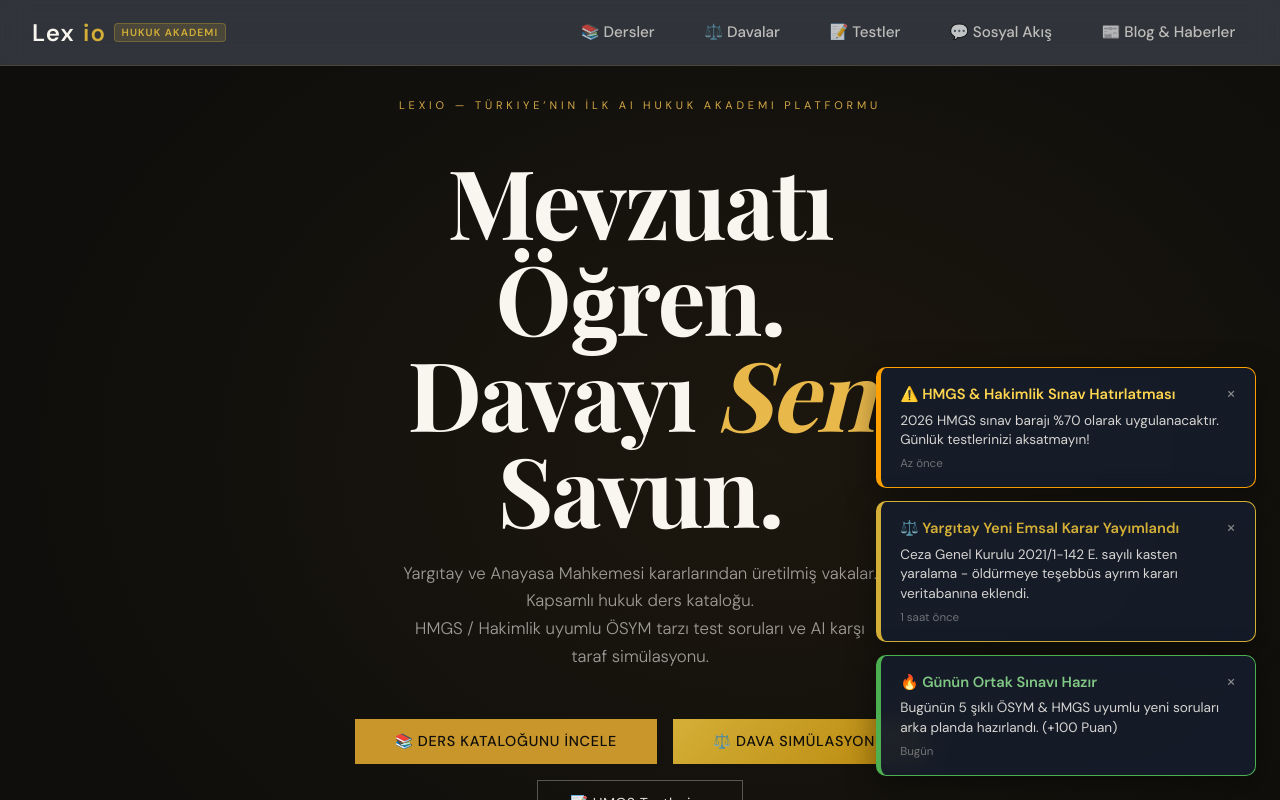
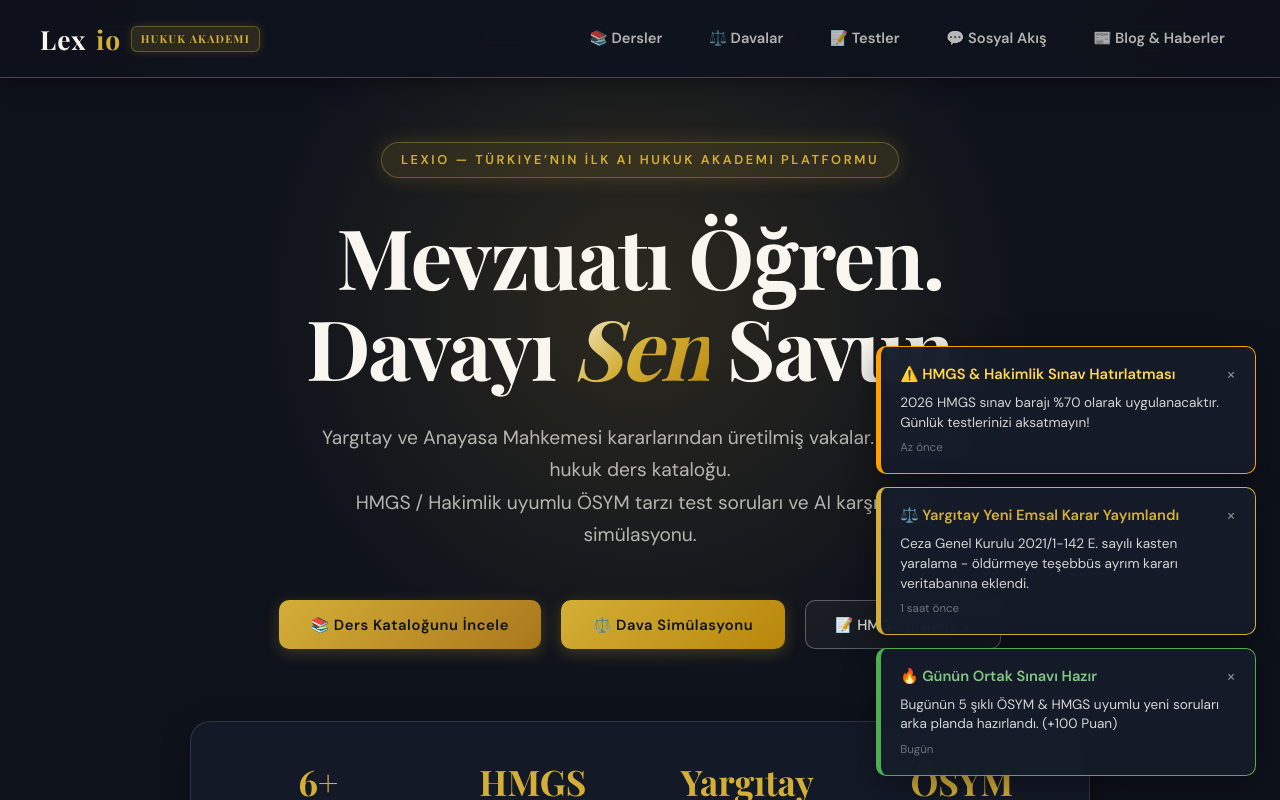
Before and after one commit to cynorra/lexio-android, a Next.js app: page / in a window 1280 px wide. Shown: the top 800 px of the page. Built offline with nearby package versions, Linux system fonts and the light colour scheme.

Commit message:
style: Upgrade UI aesthetics with luxury dark theme, glassmorphism, golden aura and smooth page transitions

```diff
--- a/styles/Landing.module.css
+++ b/styles/Landing.module.css
@@ -1,12 +1,12 @@
 .landing {
-  background: var(--ink);
-  color: var(--paper);
-  min-height: 100vh;
+  background: var(--bg-dark);
+  color: var(--ink-primary);
+  min-height: calc(100vh - 70px);
   display: flex;
   align-items: center;
   justify-content: center;
   text-align: center;
-  padding: 2rem;
+  padding: 4rem 1.5rem;
   position: relative;
   overflow: hidden;
 }
@@ -14,79 +14,114 @@
 .landing::before {
   content: '';
   position: absolute;
-  inset: 0;
-  background: radial-gradient(ellipse at 60% 40%, rgba(200,150,42,0.07) 0%, transparent 70%);
+  top: -20%;
+  left: 50%;
+  transform: translateX(-50%);
+  width: 800px;
+  height: 800px;
+  background: radial-gradient(circle, rgba(212, 175, 55, 0.15) 0%, rgba(14, 18, 27, 0) 70%);
   pointer-events: none;
+  animation: floatAnim 6s ease-in-out infinite;
 }
 
-.inner { position: relative; z-index: 1; max-width: 680px; }
+.inner {
+  position: relative;
+  z-index: 2;
+  max-width: 900px;
+  animation: fadeInUp 0.6s ease-out forwards;
+}
 
 .brandMark {
-  font-size: 11px;
-  letter-spacing: 0.35em;
+  display: inline-block;
+  background: rgba(212, 175, 55, 0.12);
+  border: 1px solid var(--border-gold);
+  padding: 0.4rem 1.2rem;
+  border-radius: 20px;
+  font-size: 0.8rem;
+  letter-spacing: 0.2em;
   text-transform: uppercase;
-  color: var(--gold2);
-  margin-bottom: 2.5rem;
-  opacity: 0.9;
+  color: var(--gold-primary);
+  margin-bottom: 2rem;
+  font-weight: 600;
+  box-shadow: 0 0 20px rgba(212, 175, 55, 0.2);
 }
 
 .title {
-  font-family: 'Playfair Display', serif;
-  font-size: clamp(3rem, 8vw, 6rem);
+  font-family: var(--font-serif);
+  font-size: clamp(2.8rem, 6.5vw, 5.2rem);
   font-weight: 700;
-  line-height: 1.0;
+  line-height: 1.1;
   letter-spacing: -0.02em;
-  margin-bottom: 1.5rem;
+  margin-bottom: 1.8rem;
+  color: #F9F6F0;
 }
 
 .title em {
   font-style: italic;
-  color: var(--gold2);
+  background: linear-gradient(135deg, #F9F6F0 0%, #D4AF37 50%, #B8860B 100%);
+  -webkit-background-clip: text;
+  background-clip: text;
+  color: transparent;
 }
 
 .sub {
-  font-size: 1.05rem;
-  font-weight: 300;
-  color: rgba(249,246,240,0.6);
-  max-width: 480px;
+  font-size: 1.2rem;
+  font-weight: 400;
+  color: var(--ink-secondary);
+  max-width: 650px;
   margin: 0 auto 3rem;
-  line-height: 1.65;
+  line-height: 1.7;
 }
 
 .ctaGroup {
   display: flex;
-  gap: 1rem;
+  gap: 1.25rem;
   justify-content: center;
   flex-wrap: wrap;
-  margin-bottom: 4rem;
+  margin-bottom: 4.5rem;
 }
 
 .statsRow {
   display: flex;
-  gap: 3rem;
+  gap: 2.5rem;
   justify-content: center;
-  padding-top: 2.5rem;
-  border-top: 1px solid rgba(249,246,240,0.1);
+  padding: 2rem 2.5rem;
+  background: var(--bg-dark-card);
+  backdrop-filter: blur(16px);
+  border: 1px solid var(--border-subtle);
+  border-radius: 20px;
+  box-shadow: 0 10px 30px rgba(0, 0, 0, 0.3);
 }
 
-.stat { text-align: center; }
+.stat {
+  text-align: center;
+  flex: 1;
+}
 
 .statNum {
-  font-family: 'Playfair Display', serif;
-  font-size: 2rem;
-  font-weight: 600;
-  color: var(--gold2);
+  font-family: var(--font-serif);
+  font-size: 2.2rem;
+  font-weight: 700;
+  color: var(--gold-primary);
 }
 
 .statLabel {
-  font-size: 0.72rem;
-  letter-spacing: 0.1em;
+  font-size: 0.78rem;
+  letter-spacing: 0.12em;
   text-transform: uppercase;
-  color: rgba(249,246,240,0.4);
-  margin-top: 4px;
+  color: var(--ink-muted);
+  margin-top: 6px;
+  font-weight: 600;
 }
 
-@media (max-width: 480px) {
-  .statsRow { gap: 1.5rem; }
-  .ctaGroup { flex-direction: column; align-items: center; }
+@media (max-width: 640px) {
+  .statsRow {
+    flex-direction: column;
+    gap: 1.5rem;
+    padding: 1.5rem;
+  }
+  .ctaGroup {
+    flex-direction: column;
+    align-items: stretch;
+  }
 }
--- a/styles/Navbar.module.css
+++ b/styles/Navbar.module.css
@@ -2,75 +2,93 @@
   display: flex;
   align-items: center;
   justify-content: space-between;
-  padding: 1rem 2rem;
-  background: rgba(14, 18, 27, 0.85);
-  backdrop-filter: blur(12px);
-  border-bottom: 1px solid rgba(212, 175, 55, 0.15);
+  padding: 1.1rem 2.5rem;
+  background: rgba(14, 18, 27, 0.88);
+  backdrop-filter: blur(20px);
+  -webkit-backdrop-filter: blur(20px);
+  border-bottom: 1px solid var(--border-gold);
   position: sticky;
   top: 0;
-  z-index: 100;
+  z-index: 1000;
+  box-shadow: 0 4px 20px rgba(0, 0, 0, 0.4);
 }
 
 .logo {
-  font-family: 'Cinzel', serif, var(--font-serif);
-  font-size: 1.5rem;
+  font-family: var(--font-serif);
+  font-size: 1.65rem;
   font-weight: 700;
   color: #F9F6F0;
   cursor: pointer;
-  letter-spacing: 0.05em;
+  letter-spacing: 0.04em;
   display: flex;
   align-items: center;
-  gap: 0.5rem;
+  gap: 0.6rem;
+  transition: transform 0.2s ease;
+}
+
+.logo:hover {
+  transform: scale(1.02);
 }
 
 .logo span {
-  color: #D4AF37;
+  color: var(--gold-primary);
 }
 
 .badge {
-  font-size: 0.65rem;
+  font-size: 0.68rem;
   background: rgba(212, 175, 55, 0.15);
-  color: #D4AF37;
-  border: 1px solid rgba(212, 175, 55, 0.3);
-  padding: 0.15rem 0.4rem;
-  border-radius: 4px;
+  color: var(--gold-primary);
+  border: 1px solid var(--border-gold);
+  padding: 0.2rem 0.55rem;
+  border-radius: 6px;
   text-transform: uppercase;
-  letter-spacing: 0.1em;
+  letter-spacing: 0.12em;
+  font-weight: 700;
+  box-shadow: 0 0 10px rgba(212, 175, 55, 0.2);
 }
 
 .links {
   display: flex;
   align-items: center;
-  gap: 1.5rem;
+  gap: 1rem;
 }
 
 .link {
-  color: rgba(249, 246, 240, 0.7);
+  color: var(--ink-secondary);
   text-decoration: none;
-  font-size: 0.95rem;
-  font-weight: 500;
-  transition: all 0.2s ease;
+  font-size: 0.92rem;
+  font-weight: 600;
+  transition: all 0.25s ease;
   cursor: pointer;
   display: flex;
   align-items: center;
-  gap: 0.4rem;
-  padding: 0.4rem 0.8rem;
-  border-radius: 6px;
+  gap: 0.45rem;
+  padding: 0.5rem 0.95rem;
+  border-radius: 8px;
+  position: relative;
 }
 
-.link:hover, .active {
-  color: #D4AF37;
-  background: rgba(212, 175, 55, 0.08);
+.link:hover {
+  color: #F9F6F0;
+  background: rgba(255, 255, 255, 0.05);
 }
 
-.aiCta {
-  background: linear-gradient(135deg, rgba(212, 175, 55, 0.2), rgba(184, 134, 11, 0.3));
-  border: 1px solid rgba(212, 175, 55, 0.4);
-  color: #F9F6F0;
-  font-weight: 600;
+.active {
+  color: var(--gold-primary) !important;
+  background: rgba(212, 175, 55, 0.12) !important;
+  border: 1px solid rgba(212, 175, 55, 0.3);
+  box-shadow: 0 0 15px rgba(212, 175, 55, 0.15);
 }
 
-.aiCta:hover {
-  border-color: #D4AF37;
-  box-shadow: 0 0 15px rgba(212, 175, 55, 0.2);
+@media (max-width: 820px) {
+  .navbar {
+    padding: 1rem 1.2rem;
+  }
+  .links {
+    gap: 0.4rem;
+  }
+  .link {
+    font-size: 0.82rem;
+    padding: 0.4rem 0.6rem;
+  }
 }
--- a/styles/globals.css
+++ b/styles/globals.css
@@ -1,79 +1,190 @@
-* { margin: 0; padding: 0; box-sizing: border-box; }
+* {
+  margin: 0;
+  padding: 0;
+  box-sizing: border-box;
+}
 
 :root {
-  --ink: #0f0e0c;
-  --ink2: #3a3830;
-  --ink3: #7a7870;
-  --paper: #f9f6f0;
-  --paper2: #f0ece4;
-  --paper3: #e5e0d6;
-  --gold: #c8962a;
-  --gold2: #e8b84b;
-  --border: rgba(15,14,12,0.12);
+  --bg-dark: #0E121B;
+  --bg-dark-card: rgba(22, 28, 42, 0.85);
+  --bg-dark-elevated: #161C2A;
+  --ink-primary: #F9F6F0;
+  --ink-secondary: rgba(249, 246, 240, 0.7);
+  --ink-muted: rgba(249, 246, 240, 0.45);
+  --gold-primary: #D4AF37;
+  --gold-hover: #F3E5AB;
+  --gold-gradient: linear-gradient(135deg, #D4AF37 0%, #AA771C 100%);
+  --gold-glow: 0 0 25px rgba(212, 175, 55, 0.35);
+  --border-subtle: rgba(249, 246, 240, 0.12);
+  --border-gold: rgba(212, 175, 55, 0.35);
+  --font-sans: 'DM Sans', system-ui, -apple-system, sans-serif;
+  --font-serif: 'Playfair Display', Georgia, serif;
 }
 
-html { scroll-behavior: smooth; }
+html {
+  scroll-behavior: smooth;
+  background-color: var(--bg-dark);
+  color: var(--ink-primary);
+}
 
 body {
-  font-family: 'DM Sans', sans-serif;
-  background: var(--paper);
-  color: var(--ink);
+  font-family: var(--font-sans);
+  background: radial-gradient(circle at 50% 0%, #1A2338 0%, #0E121B 70%);
+  color: var(--ink-primary);
   min-height: 100vh;
+  overflow-x: hidden;
+  line-height: 1.6;
 }
 
-a { color: inherit; text-decoration: none; }
+/* Custom Luxury Scrollbar */
+::-webkit-scrollbar {
+  width: 8px;
+}
+::-webkit-scrollbar-track {
+  background: #0E121B;
+}
+::-webkit-scrollbar-thumb {
+  background: rgba(212, 175, 55, 0.4);
+  border-radius: 4px;
+}
+::-webkit-scrollbar-thumb:hover {
+  background: var(--gold-primary);
+}
 
-button { font-family: inherit; cursor: pointer; }
+a {
+  color: inherit;
+  text-decoration: none;
+  transition: all 0.2s ease;
+}
 
+button {
+  font-family: var(--font-sans);
+  cursor: pointer;
+  outline: none;
+}
+
+/* Keyframe Animations */
+@keyframes fadeInUp {
+  from {
+    opacity: 0;
+    transform: translateY(20px);
+  }
+  to {
+    opacity: 1;
+    transform: translateY(0);
+  }
+}
+
+@keyframes pulseGlow {
+  0%, 100% {
+    box-shadow: 0 0 15px rgba(212, 175, 55, 0.25);
+  }
+  50% {
+    box-shadow: 0 0 35px rgba(212, 175, 55, 0.6);
+  }
+}
+
+@keyframes floatAnim {
+  0%, 100% {
+    transform: translateY(0);
+  }
+  50% {
+    transform: translateY(-8px);
+  }
+}
+
+@keyframes shimmerGold {
+  0% {
+    background-position: -200% 0;
+  }
+  100% {
+    background-position: 200% 0;
+  }
+}
+
+/* Global Premium Buttons */
 .btn-primary {
-  background: var(--gold);
-  color: var(--ink);
+  background: var(--gold-gradient);
+  color: #0E121B;
   border: none;
-  padding: 0.85rem 2.5rem;
-  font-size: 0.9rem;
-  font-weight: 500;
-  letter-spacing: 0.05em;
-  text-transform: uppercase;
+  padding: 0.85rem 2rem;
+  font-size: 0.92rem;
+  font-weight: 700;
+  letter-spacing: 0.04em;
+  border-radius: 10px;
   cursor: pointer;
-  transition: background 0.2s, transform 0.15s;
-  display: inline-block;
+  transition: all 0.25s cubic-bezier(0.4, 0, 0.2, 1);
+  display: inline-flex;
+  align-items: center;
+  gap: 0.5rem;
+  box-shadow: 0 4px 15px rgba(212, 175, 55, 0.25);
 }
-.btn-primary:hover { background: var(--gold2); transform: translateY(-1px); }
-.btn-primary:disabled { opacity: 0.5; cursor: not-allowed; transform: none; }
+
+.btn-primary:hover {
+  transform: translateY(-3px) scale(1.02);
+  box-shadow: 0 8px 25px rgba(212, 175, 55, 0.45);
+  background: linear-gradient(135deg, #F3E5AB 0%, #D4AF37 100%);
+}
+
+.btn-primary:active {
+  transform: translateY(-1px);
+}
+
+.btn-primary:disabled {
+  opacity: 0.5;
+  cursor: not-allowed;
+  transform: none;
+  box-shadow: none;
+}
 
 .btn-ghost {
-  background: transparent;
-  color: var(--ink);
-  border: 1px solid var(--border);
-  padding: 0.85rem 2rem;
-  font-size: 0.9rem;
-  font-weight: 400;
-  letter-spacing: 0.03em;
+  background: rgba(255, 255, 255, 0.04);
+  color: var(--ink-primary);
+  border: 1px solid var(--border-subtle);
+  padding: 0.85rem 1.8rem;
+  font-size: 0.92rem;
+  font-weight: 500;
+  border-radius: 10px;
   cursor: pointer;
-  transition: border-color 0.2s, background 0.2s;
-}
-.btn-ghost:hover { border-color: var(--ink3); background: var(--paper2); }
-
-.top-bar {
-  padding: 1.25rem 2rem;
-  border-bottom: 1px solid var(--border);
-  display: flex;
+  transition: all 0.25s ease;
+  display: inline-flex;
   align-items: center;
-  justify-content: space-between;
-  background: var(--paper);
-  position: sticky;
-  top: 0;
-  z-index: 10;
+  gap: 0.5rem;
 }
 
-.logo {
-  font-family: 'Playfair Display', serif;
-  font-size: 1.4rem;
-  font-weight: 700;
-  letter-spacing: -0.02em;
+.btn-ghost:hover {
+  border-color: var(--gold-primary);
+  color: var(--gold-primary);
+  background: rgba(212, 175, 55, 0.08);
+  transform: translateY(-2px);
 }
-.logo span { color: var(--gold); }
 
-@media (max-width: 640px) {
-  .top-bar { padding: 1rem; }
+/* Glassmorphism Utilities */
+.glass-card {
+  background: var(--bg-dark-card);
+  backdrop-filter: blur(16px);
+  -webkit-backdrop-filter: blur(16px);
+  border: 1px solid var(--border-subtle);
+  border-radius: 16px;
+  transition: all 0.3s cubic-bezier(0.4, 0, 0.2, 1);
 }
+
+.glass-card:hover {
+  border-color: var(--border-gold);
+  transform: translateY(-4px);
+  box-shadow: 0 12px 30px rgba(0, 0, 0, 0.4), var(--gold-glow);
+}
+
+.gold-shimmer-text {
+  background: linear-gradient(90deg, #F9F6F0 0%, #D4AF37 50%, #F9F6F0 100%);
+  background-size: 200% auto;
+  color: transparent;
+  -webkit-background-clip: text;
+  background-clip: text;
+  animation: shimmerGold 4s linear infinite;
+}
+
+/* Smooth Entrance */
+.page-fade-in {
+  animation: fadeInUp 0.5s ease-out forwards;
+}
```
